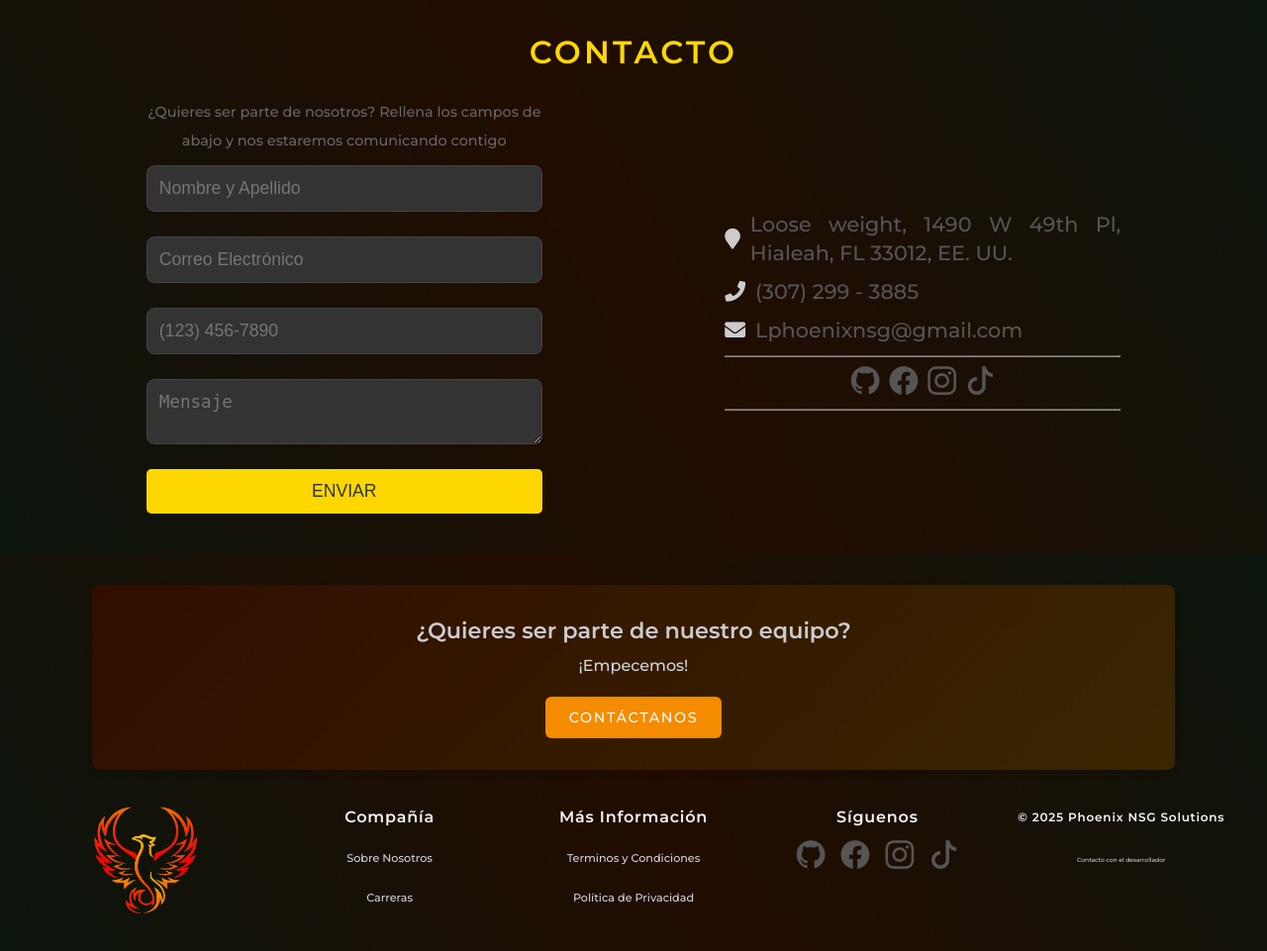
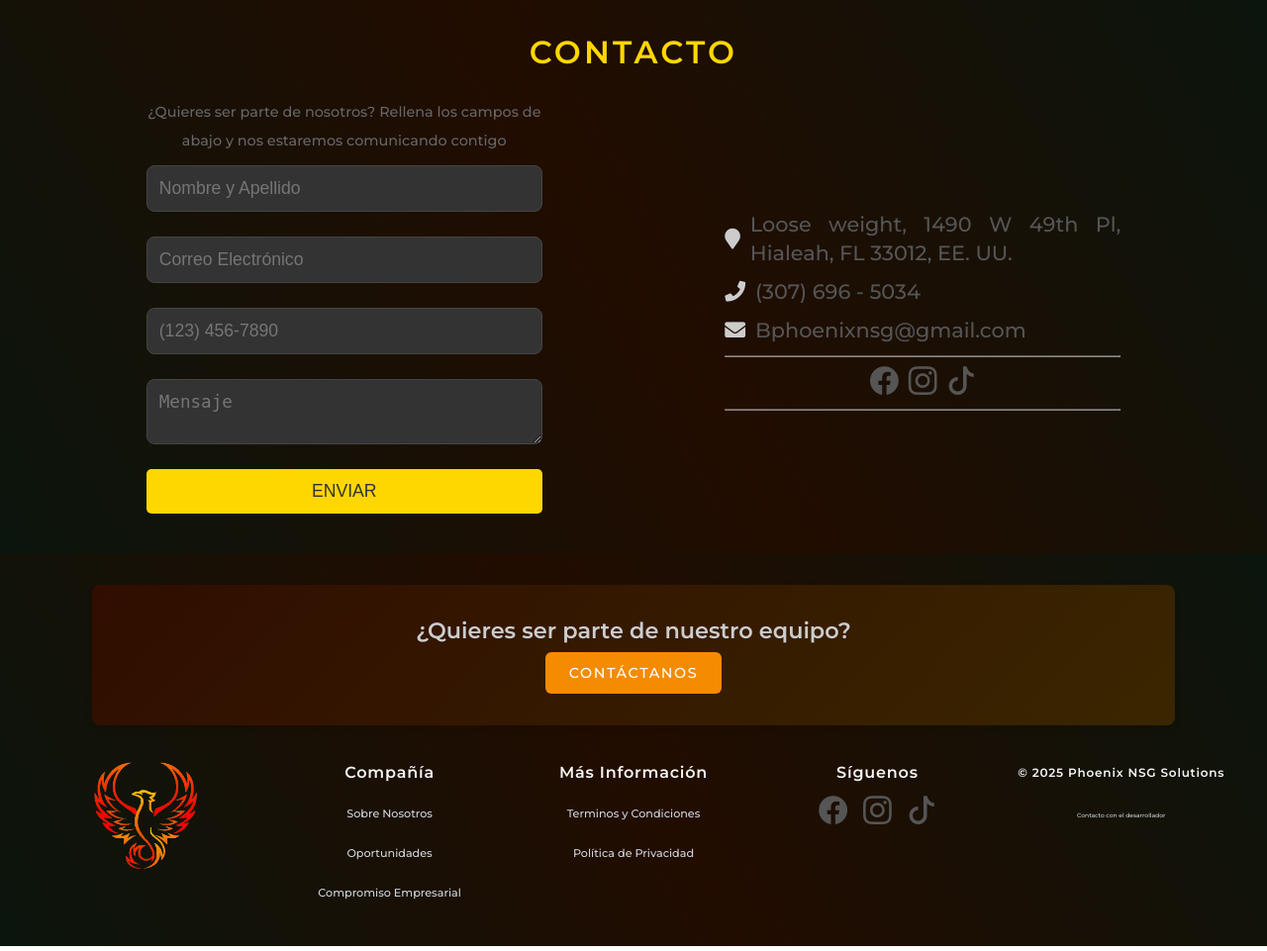
Before and after one commit to TavoRivera/phoenix-nsg-solutions, a Django app: page / in a window 1280 px wide. Shown: the part 2466-3427 px from the top of the page at 99% size. Run offline with Django 5.2, Linux system fonts and the light colour scheme; data comes from the database, SQL or seed files in the repository; some libraries are stand-ins or nearby versions.

Commit message:
actualizaciones de traduccion

```diff
--- a/phoenixsolution/website/templates/website/index.html
+++ b/phoenixsolution/website/templates/website/index.html
@@ -110,7 +110,7 @@ Inicio
 
         <!-- Sección de comentarios -->
         <div class="comentarios-container">
-            <h2>Comentarios</h2>
+            <h2>{% trans 'Comentarios' %}</h2>
             <div class="comentarios-list" id="comentarios-list">
                 {% if comentarios %}
                     {% for comentario in comentarios %}
@@ -131,29 +131,29 @@ Inicio
                         </div>
                     {% endfor %}
                 {% else %}
-                    <p>Todavía no hay comentarios</p>
+                    <p>{% trans 'Todavía no hay comentarios'  %}</p>
                 {% endif %}
             </div>
             <form id="comentario-form">
                 {% csrf_token %}
                 <input type="hidden" id="respuesta_a" name="respuesta_a">
-                <label class="label-formulario-comentarios">Queremos saber tu opinión, deja acá tu comentario</label>
+                <label class="label-formulario-comentarios">{% trans 'Queremos saber tu opinión, deja acá tu comentario' %}</label>
                 <div class="form-group">
                     <input type="text" id="nombre" name="nombre" placeholder="Nombre" required>
                 </div>
                 <div class="form-group">
                     <select id="puesto" name="puesto" required>
-                        <option value="">--Seleccione el cargo ocupado--</option>
+                        <option value="">{% trans '--Seleccione el cargo ocupado--' %}</option>
                         {% for puesto in puestos %}
                         <option value="{{ puesto.nombre }}">{{ puesto.nombre }}</option>
                         {% endfor %}
                     </select>
                 </div>
                 <div class="form-group">
-                    <textarea id="mensaje" name="mensaje" placeholder="Mensaje" required></textarea>
+                    <textarea id="mensaje" name="mensaje" placeholder="{% trans 'Mensaje' %}" required></textarea>
                 </div>
                 <div class="form-group">
-                    <button class="send-button-comentarios" type="submit">ENVIAR COMENTARIO</button>
+                    <button class="send-button-comentarios" type="submit">{% trans 'ENVIAR COMENTARIO' %}</button>
                 </div>
             </form>
         </div>
@@ -225,12 +225,6 @@ Inicio
         <textarea class="form-control" placeholder="{% trans 'Mensaje' %}" name="message" required></textarea>
         <button class="send-button" id="submit" type="submit"  value="Send email">{% trans 'ENVIAR' %}</button>
     </form>
-    <script>
-    document.getElementById("contact-form").addEventListener("submit", function(event) {
-        console.log("Formulario intentando enviarse...");  // Verificar en consola
-    });
-    </script>
-
 
     <div class="direct-contact-container">
       <ul class="contact-list">
@@ -238,12 +232,11 @@ Inicio
         <li class="list-item"><i class="fa fa-map-marker"></i> <a href="https://www.google.com/maps/place/Loose+weight,+1490+W+49th+Pl,+Hialeah,+FL+33012,+EE.+UU./@25.8672886,-80.3128866,1209m/data=!3m1!1e3!4m6!3m5!1s0x88d9bafa569b8bb9:0x2f9e10a35407549!8m2!3d25.8673529!4d-80.3125677!16s%2Fg%2F11c3q3ltt3?entry=ttu&g_ep=EgoyMDI1MDIwNC4wIKXMDSoASAFQAw%3D%3D" target="_blank">
             Loose weight, 1490 W 49th Pl, Hialeah, FL 33012, EE. UU.
         </a></li>
-        <li class="list-item"><i class="fa fa-phone"></i> <a href="tel:1-307-299-3885">(307) 299 - 3885</a></li>
-        <li class="list-item"><i class="fa fa-envelope"></i> <a href="mailto:Lphoenixnsg@gmail.com">Lphoenixnsg@gmail.com</a></li>
+        <li class="list-item"><i class="fa fa-phone"></i> <a href="tel:1-307-696-5034">(307) 696 - 5034</a></li>
+        <li class="list-item"><i class="fa fa-envelope"></i> <a href="mailto:Bphoenixnsg@gmail.com">Bphoenixnsg@gmail.com</a></li>
       </ul>
       <hr>
       <ul class="social-media-list">
-        <li><a href="#"><i class="bi bi-github contact-icon"></i></a></li>
         <li><a href="#"><i class="bi bi-facebook contact-icon"></i></a></li>
         <li><a href="#"><i class="bi bi-instagram contact-icon"></i></a></li>
         <li><a href="#"><i class="bi bi-tiktok contact-icon"></i></a></li>
--- a/phoenixsolution/website/templates/website/layout.html
+++ b/phoenixsolution/website/templates/website/layout.html
@@ -107,7 +107,6 @@
 <footer class="footer">
   <div class="footer-banner">
     <h2>{% trans '¿Quieres ser parte de nuestro equipo?' %}</h2>
-    <p>{% trans '¡Empecemos!' %}</p>
     <a class="footer-button" href="{% url 'index' %}#contact">{% trans 'Contáctanos' %}</a>
   </div>
   <div class="footer-links">
@@ -122,7 +121,8 @@
       <h3>{% trans 'Compañía' %}</h3>
       <ul>
         <li><a href="#">{% trans 'Sobre Nosotros' %}</a></li>
-        <li><a href="#">{% trans 'Carreras' %}</a></li>
+        <li><a href="#">{% trans 'Oportunidades' %}</a></li>
+        <li><a href="#">{% trans 'Compromiso Empresarial' %}</a></li>
       </ul>
     </div>
     <div class="footer-column">
@@ -135,7 +135,6 @@
     <div class="footer-column">
       <h3>{% trans 'Síguenos' %}</h3>
       <ul class="social-links">
-        <li><a href="#"><i class="bi bi-github contact-icon"></i></a></li>
         <li><a href="#"><i class="bi bi-facebook contact-icon"></i></a></li>
         <li><a href="#"><i class="bi bi-instagram contact-icon"></i></a></li>
         <li><a href="#"><i class="bi bi-tiktok contact-icon"></i></a></li>
--- a/phoenixsolution/website/views.py
+++ b/phoenixsolution/website/views.py
@@ -110,7 +110,7 @@ def contact(request):
                 subject,
                 template,
                 settings.EMAIL_HOST_USER,
-                ['octavioriv02@gmail.com']
+                ['octavioriv02@gmail.com','Bphoenixnsg@gmail.com']
             )
             emailSender.content_subtype = 'html'
             emailSender.send()
```
